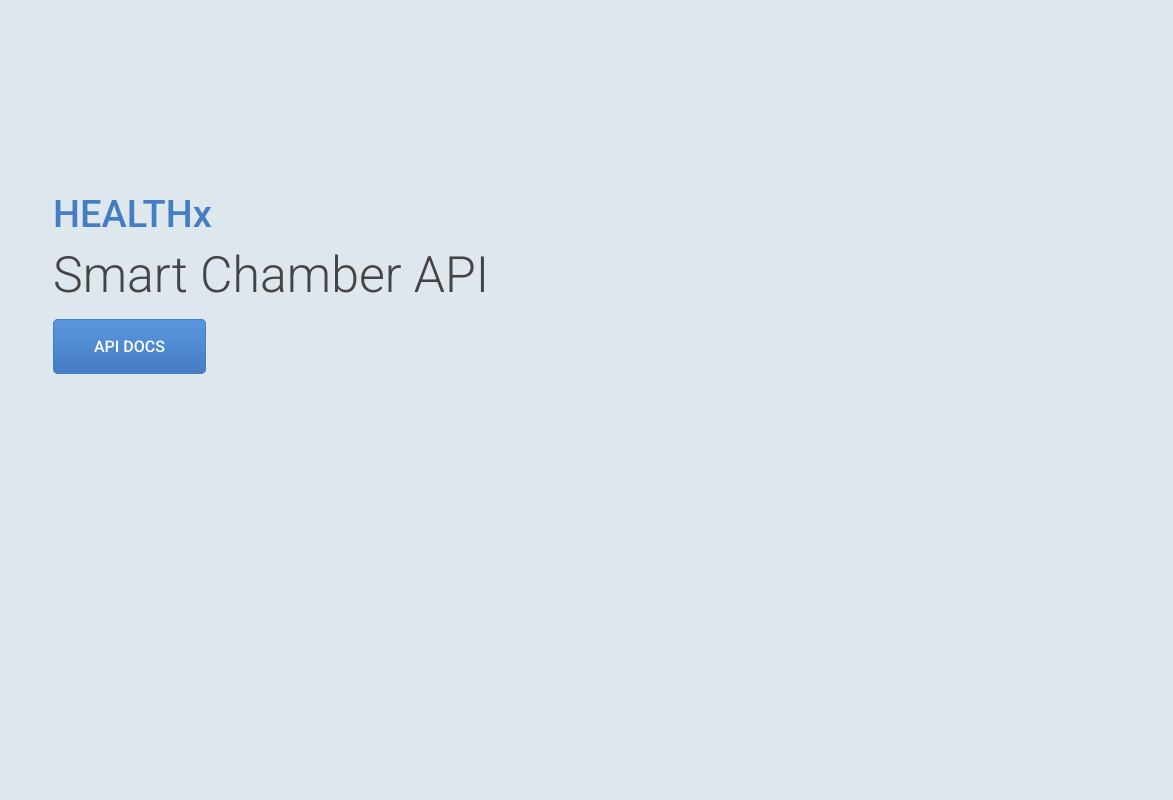
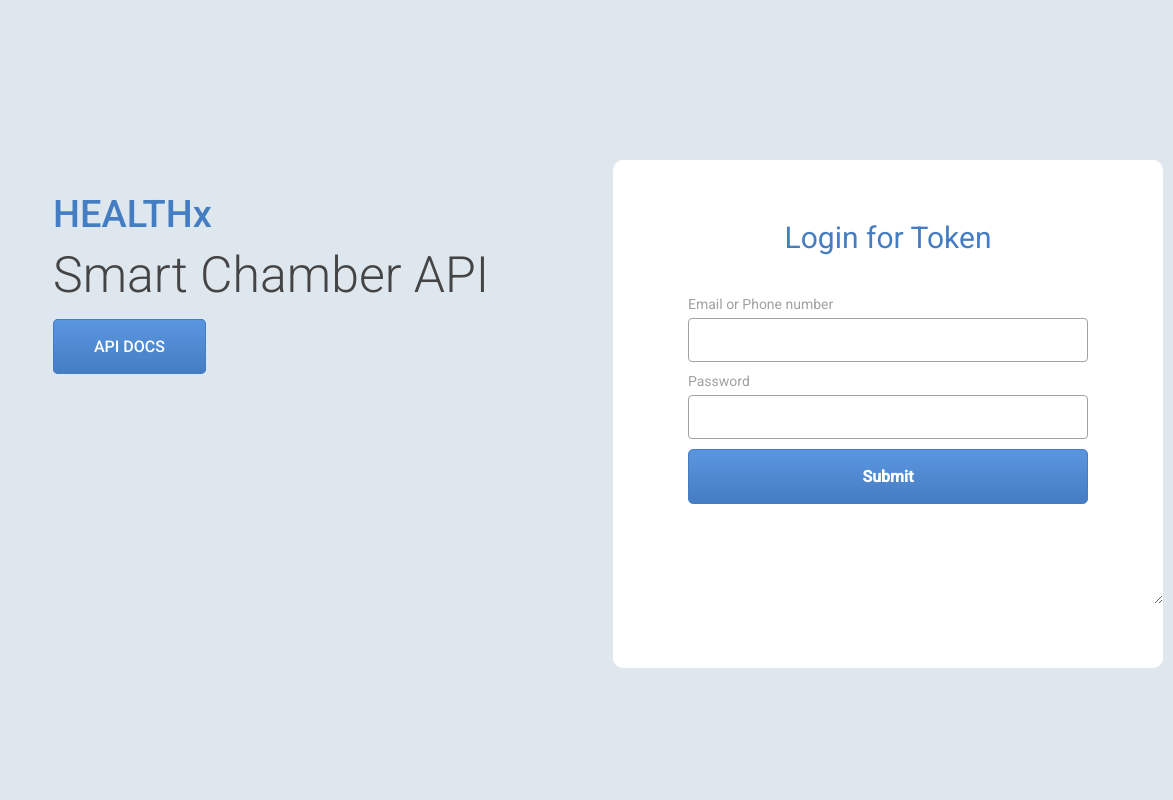
Before and after one commit to Arif-Badhon/echamber_backend, a FastAPI app: page / in a window 1400 px wide; the page is wider, and only the part inside the window is pictured. Shown: that part, without its empty margins (227-1400 px from the left). Run offline with FastAPI, Linux system fonts and the light colour scheme; parts of the project's set-up code (start-up, migrations or seed data) failed here and were passed over.

Commit message:
added: login template

```diff
--- a/src/static/css/style.css
+++ b/src/static/css/style.css
@@ -4,20 +4,9 @@
     --primary: #457dc3;
     --secondary: #5a96df;
     --white: #fff;
-    --grey: #dee6ee;
+    --blue-grey: #dee6ee;
+    --grey: #a1a1a1;
     --dark: #444;
-}
-
-.hero{
-    position: absolute;
-    top: 0;
-    left: 0;
-    width: 100vw;
-    height: 100vh;
-    background: var(--grey);
-    padding: 20vh 0 0 20vw;
-    display: block;
-    box-sizing: border-box;
 }
 
 
@@ -35,6 +24,23 @@ h1{
     font-size: 50px;
     margin-top: 10px;
 }
+
+.hero{
+    position: absolute;
+    top: 0;
+    left: 0;
+    width: 100vw;
+    height: 100vh;
+    background: var(--blue-grey);
+    padding: 20vh 0 0 20vw;
+    display: block;
+    box-sizing: border-box;
+}
+.wrapper{
+    display: grid;
+    grid-template-columns: repeat(2, minmax(0, 50%));
+}
+
 .hero a{
     color: var(--white);
     font-family: 'Roboto', sans-serif;
@@ -44,8 +50,74 @@ h1{
     padding: 17px 40px;
     border-radius: 5px;
     text-decoration: none;
-    transition: 500ms;
 }
 .hero a:hover{
     background-image: linear-gradient(to bottom, var(--secondary), var(--primary), var(--primary));
 }
+.form-wrapper{
+    background: var(--white);
+    width: 550px;
+    padding: 60px 0;
+    border-radius: 10px;
+}
+.form-wrapper > h2{
+    margin-top: 0;
+    margin-bottom: 40px;
+    font-weight: 400;
+    font-size: 30px;
+    text-align: center;
+}
+.form-div form{
+    width:400px;
+    margin-left: 75px;
+}
+.form-div label{
+    font-family: 'Roboto', sans-serif;
+    color: var(--grey);
+    font-weight: 400;
+    font-size: 14px;
+}
+.form-div > div > form > input{
+    display: block;
+    width: 100%;
+    font-size: 16px;
+    border-radius: 4px;
+    padding: 12px 10px;
+    margin: 5px 0 10px 0;
+    border: 1px solid var(--grey);
+    box-sizing: border-box;
+}
+.form-div > div > form > input:focus{
+    outline: 0;
+    border: 1px solid var(--secondary);
+    box-shadow: 1px 1px 5px var(--blue-grey);
+}
+.form-div > div > form > input[type='button']{
+    display: block;
+    width: 100%;
+    color: var(--white);
+    font-family: 'Roboto', sans-serif;
+    font-weight: 600;
+    font-size: 16px;
+    cursor: pointer;
+    background-image: linear-gradient(to bottom, var(--secondary), var(--primary));
+    border: 1px solid var(--primary);
+    padding: 17px 40px;
+    border-radius: 5px;
+}
+.token{
+    font-family: 'Roboto', sans-serif;
+    margin: 20px 75px 0 0;
+    min-height: 70px;
+    color: var(--grey);
+    cursor: pointer;
+    width: 100%;
+    box-sizing: border-box;
+    border: none;
+    padding: 0 75px;
+
+}
+.token:focus{
+    border: none;
+    outline: 0;
+}
--- a/src/templates/index.html
+++ b/src/templates/index.html
@@ -11,9 +11,73 @@
 </head>
 <body>
     <div class="hero">
-        <h2>HEALTHx</h2>
-        <h1>Smart Chamber API</h1>
-        <a href="/docs">API DOCS</a>
+        <div class="wrapper">
+            <div>
+                <h2>HEALTHx</h2>
+                <h1>Smart Chamber API</h1>
+                <a href="/docs" target="_blank">API DOCS</a>
+            </div>
+            <div class="form-div">
+                <div class="form-wrapper">
+                    <h2>Login for Token</h2>
+                    <form>
+                        <label for="user">Email or Phone number</label>
+                        <input type="text" id="user">
+                        <label for="pass">Password</label>
+                        <input type="password" id="pass">
+                        <input type="button" onclick="get()" value='Submit' >
+                    </form>
+                    <textarea id="token" class="token" onclick="cp()" readonly="readonly"></textarea>
+                </div>
+            </div>
+        </div>
     </div>
+    <script>
+        function get(){
+            let user = document.getElementById('user').value
+            let pass = document.getElementById('pass').value
+
+            let funFetch = async ()=>{
+
+                let logFetch = await fetch(`http://localhost:8000/api/v1/login`, {
+                    headers: {
+                        Accept: 'application/json',
+                        'Content-Type': 'application/json',
+                    },
+                    dataType: 'json',
+                    method: 'POST',
+                    body: JSON.stringify({
+                        identifier: user,
+                        password: pass,
+                    }),
+                })
+
+                let log = await logFetch.json()
+
+                if (logFetch.ok) {
+                    document.getElementById('token').value = log.access_token
+                    console.log(log)
+                } else {
+                    document.getElementById('token').value = 'Something went wrong!'
+                }
+            }
+            funFetch()
+
+        }
+
+        function cp(){
+            var copyText = document.getElementById("token");
+
+            /* Select the text field */
+            copyText.select();
+            copyText.setSelectionRange(0, 99999); /* For mobile devices */
+
+            /* Copy the text inside the text field */
+            navigator.clipboard.writeText(copyText.value);
+
+            /* Alert the copied text */
+            alert("Copied the text: " + copyText.value);
+        }
+    </script>
 </body>
 </html>
```
